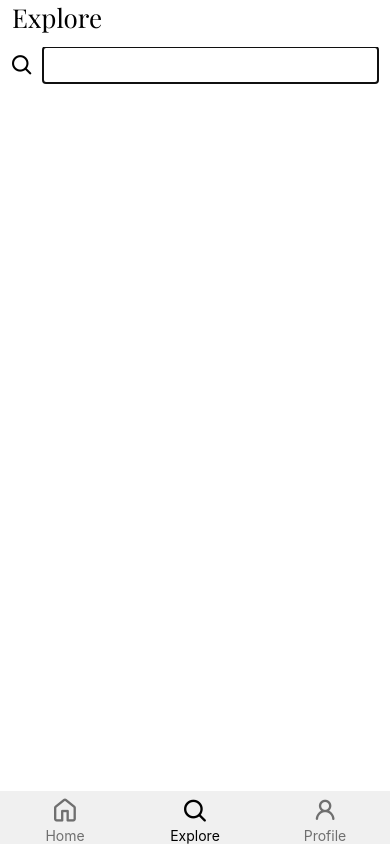
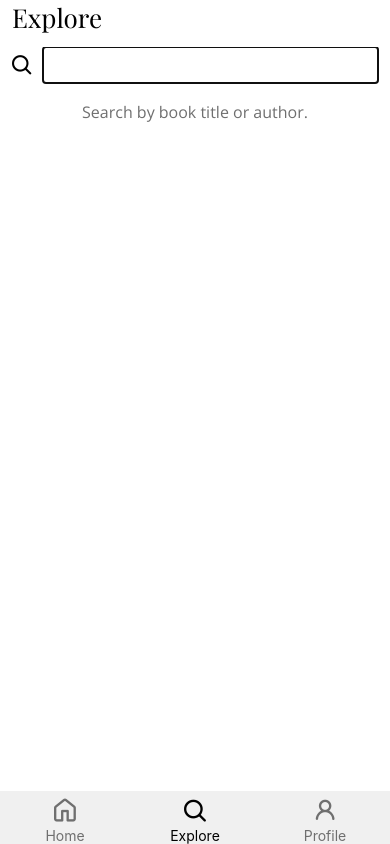
Before and after one commit to hshirov/bookmarkd, a React Native app: screen /explore in a window 390 px wide. Built offline with nearby package versions, Linux system fonts and the light colour scheme.

Commit message:
Add placeholder text in explore screen

```diff
--- a/src/screens/Explore.tsx
+++ b/src/screens/Explore.tsx
@@ -8,7 +8,7 @@ import { GetBookResponse } from 'src/interfaces/api/responses.interface';
 import useBooksSearch from 'hooks/queries/useBooksSearch';
 import useDebounce from 'hooks/useDebounce';
 import useTheme from 'hooks/useTheme';
-import { Container, Input } from 'components/Base';
+import { Container, Input, Text } from 'components/Base';
 import { BookCard } from 'components/Book';
 
 const Explore: React.FC<TabNavProps<TabRoute.Explore>> = ({ navigation }) => {
@@ -17,6 +17,8 @@ const Explore: React.FC<TabNavProps<TabRoute.Explore>> = ({ navigation }) => {
   const [searchQuery, setSearchQuery] = useState('');
   const debouncedSearchQuery = useDebounce(searchQuery);
   const { data, isLoading, isFetchingNextPage, fetchNextPage } = useBooksSearch(debouncedSearchQuery.trim());
+
+  const hasPages = data?.pages[0].items.length !== 0;
 
   useFocusEffect(
     useCallback(() => {
@@ -38,7 +40,7 @@ const Explore: React.FC<TabNavProps<TabRoute.Explore>> = ({ navigation }) => {
         <Input value={searchQuery} onChangeText={setSearchQuery} ref={searchInputRef} style={{ flex: 1 }} />
       </View>
 
-      <View>
+      {hasPages ? (
         <FlatList
           data={data?.pages}
           renderItem={({ item: page }) => (
@@ -60,7 +62,11 @@ const Explore: React.FC<TabNavProps<TabRoute.Explore>> = ({ navigation }) => {
           onEndReachedThreshold={0.5}
           onEndReached={() => fetchNextPage()}
         />
-      </View>
+      ) : (
+        <View style={{ alignItems: 'center' }}>
+          <Text.Secondary>Search by book title or author.</Text.Secondary>
+        </View>
+      )}
     </Container>
   );
 };
```
